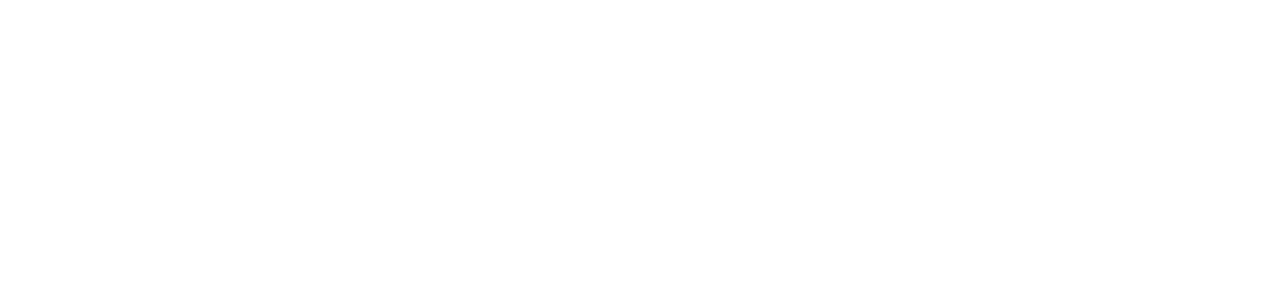
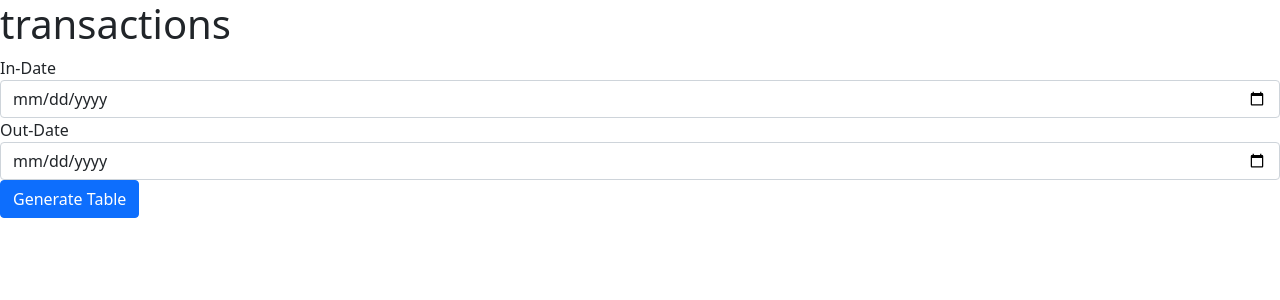
Before and after one commit to alanyousefzadeh/automotion-reports-web-platform, a React (Create React App) app in the folder client/: page /transactions in a window 1280 px wide. Before the commit this address had no page. Shown: the top 300 px of the page. Built offline with nearby package versions, Linux system fonts and the light colour scheme.

Commit message:
adding dynamic in/out to knex/ date w knex/sql

```diff
--- a/client/src/App.js
+++ b/client/src/App.js
@@ -4,6 +4,7 @@
 import ReportSelectPage from './pages/ReportSelectPage/ReportSelectPage';
 import FilteredReportPage from './pages/FilteredReportPage/FilteredReportPage';
 import DailyReportPage from './pages/DailyReportPage/DailyReportPage';
+import Transactions from './pages/TransactionsPage/Transactions';
 
 function App() {
   return (
@@ -16,6 +17,7 @@
           <Route path='/reportSelect/:garageName' element={<ReportSelectPage/>}/>
           <Route path='/reportSelect/:garageName/filtered' element={<FilteredReportPage/>}/>
           <Route path='/reportSelect/:garageName/daily' element={<DailyReportPage/>}/>
+          <Route path='/transactions' element={<Transactions/>}/>
         </Routes>
       </BrowserRouter>
     </div>
--- /dev/null
+++ b/client/src/pages/TransactionsPage/Transactions.js
@@ -0,0 +1,38 @@
+import { useEffect, useState } from "react";
+import axios from 'axios';
+import DatePicker from "../../components/DatePicker/DatePicker";
+import { Button } from "react-bootstrap";
+
+function Transactions(){
+    const [inDate, setInDate] = useState(null)
+    const [outDate, setOutDate] = useState(null)
+    // useEffect(()=>{
+    //     axios.get("http://localhost:8080/garagedata/transactions")
+    //     .then((res) =>{
+    //         console.log(res.data)
+    //     })
+    // })
+    const getData = () => {
+        axios.get("http://localhost:8080/garagedata/transactions", {
+            params: {
+                inDate: inDate,
+                outDate: outDate
+            }
+        })
+        .then((res) =>{
+            console.log(res.data)
+        })
+
+    }
+
+    return(
+        <>
+        <h1>transactions</h1>
+        <DatePicker label={'In-Date'} setDate={setInDate}/>
+        <DatePicker label={'Out-Date'} setDate={setOutDate}/>
+        <Button onClick={getData}>Generate Table </Button>
+        </>
+    )
+}
+
+export default Transactions
```
